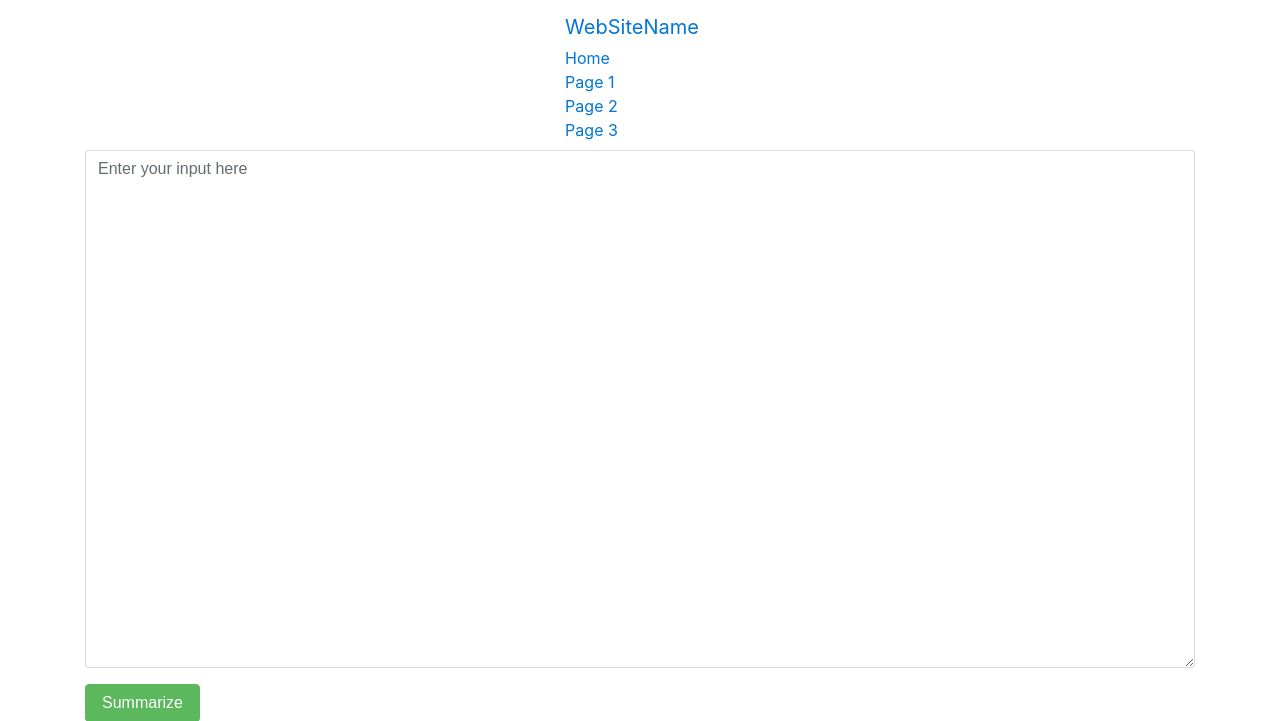
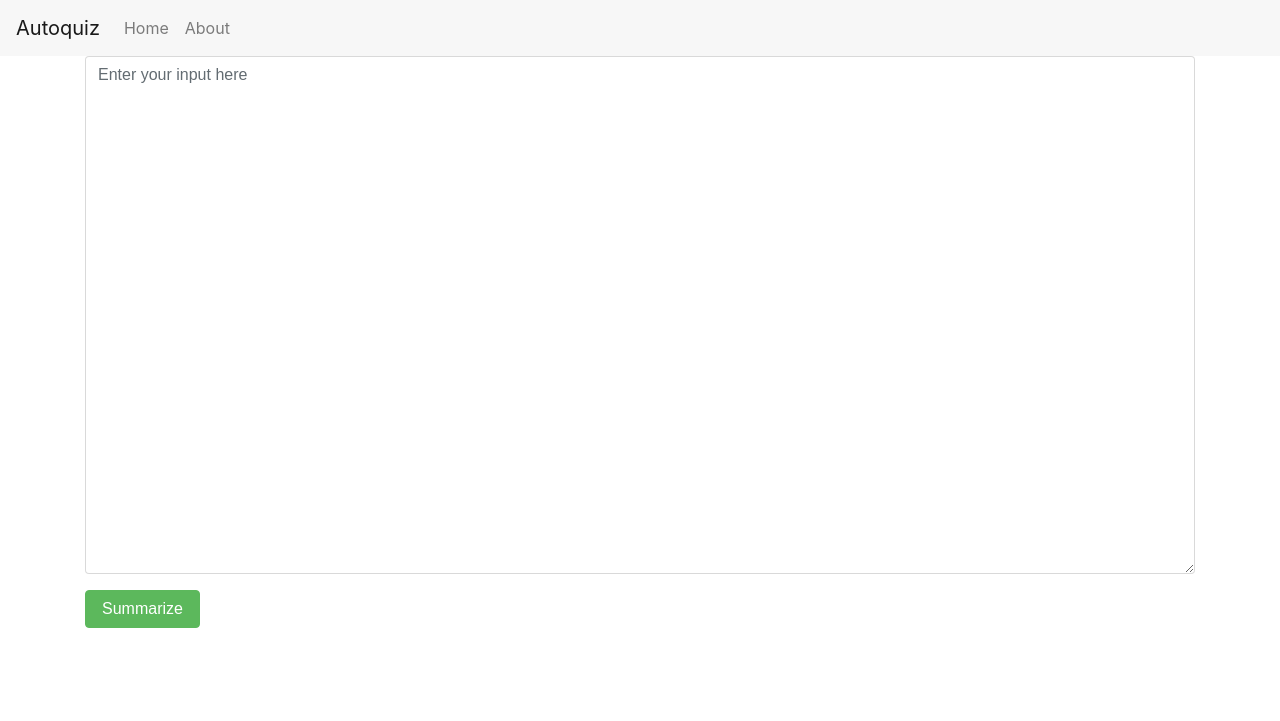
Before and after one commit to jateeq/Autoquiz, a Django app: page /getTargetDoc in a window 1280 px wide. Shown: the top 721 px of the page. Run offline with Django 3.2, Linux system fonts and the light colour scheme; some libraries are stand-ins or nearby versions.

Commit message:
Addding a horizontal nav bar in base html. Note that the Home link is active, so gotta make sure there's some way of changing this tag value based on which page is acive

```diff
--- a/src/autoquiz/concierge/templates/concierge/base.html
+++ b/src/autoquiz/concierge/templates/concierge/base.html
@@ -8,24 +8,22 @@
 		devices -->
 		<meta name="viewport" content="width=device-width, initial-scale=1">
 		<link rel="stylesheet" href="{% static '/bootstrap-4.0.0-alpha.6-dist/css/bootstrap.min.css' %}">
+		<script src="https://ajax.googleapis.com/ajax/libs/jquery/3.2.1/jquery.min.js"></script>
+		<script src="https://maxcdn.bootstrapcdn.com/bootstrap/3.3.7/js/bootstrap.min.js"></script>
+		<!--script src="{% static 'bootstrap-4.0.0-alpha.6-dist/js/bootstrap.min.js' %}"></script-->
 	</head>
 	<title>Autoquiz</title>
 
 	<body>
+		<nav class="navbar navbar-toggleable-md navbar-light bg-faded">
+			<a class='navbar-brand' href='#'>Autoquiz</a>
 
-		<nav class="navbar navbar-default">
-		 	<div class="container-fluid">
-		   		<div class="navbar-header">
-		   			<a class="navbar-brand" href="#">WebSiteName</a>
-		   		</div>
-				<ul class="nav navbar-nav">
-					<li class="active"><a href="#">Home</a></li>
-					<li><a href="#">Page 1</a></li>
-					<li><a href="#">Page 2</a></li>
-					<li><a href="#">Page 3</a></li>
-				</ul>
-			</div>
+			<ul class="nav navbar-nav">
+				<li class="nav-item"><a class='nav-link' href="#">Home</a></li>
+				<li class="nav-item"><a class='nav-link' href="#">About</a></li>
+			</ul>
 		</nav>
+
 
 		<div class='container'>
 
```
